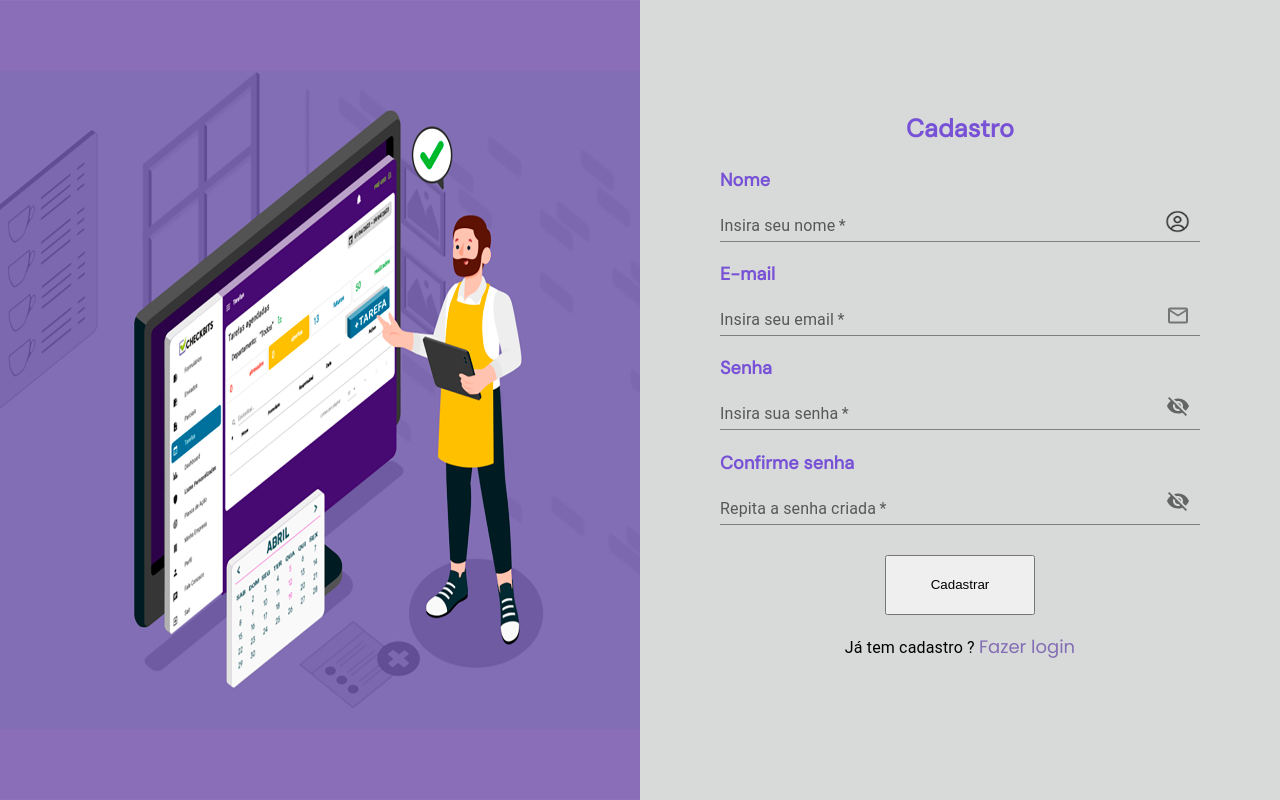
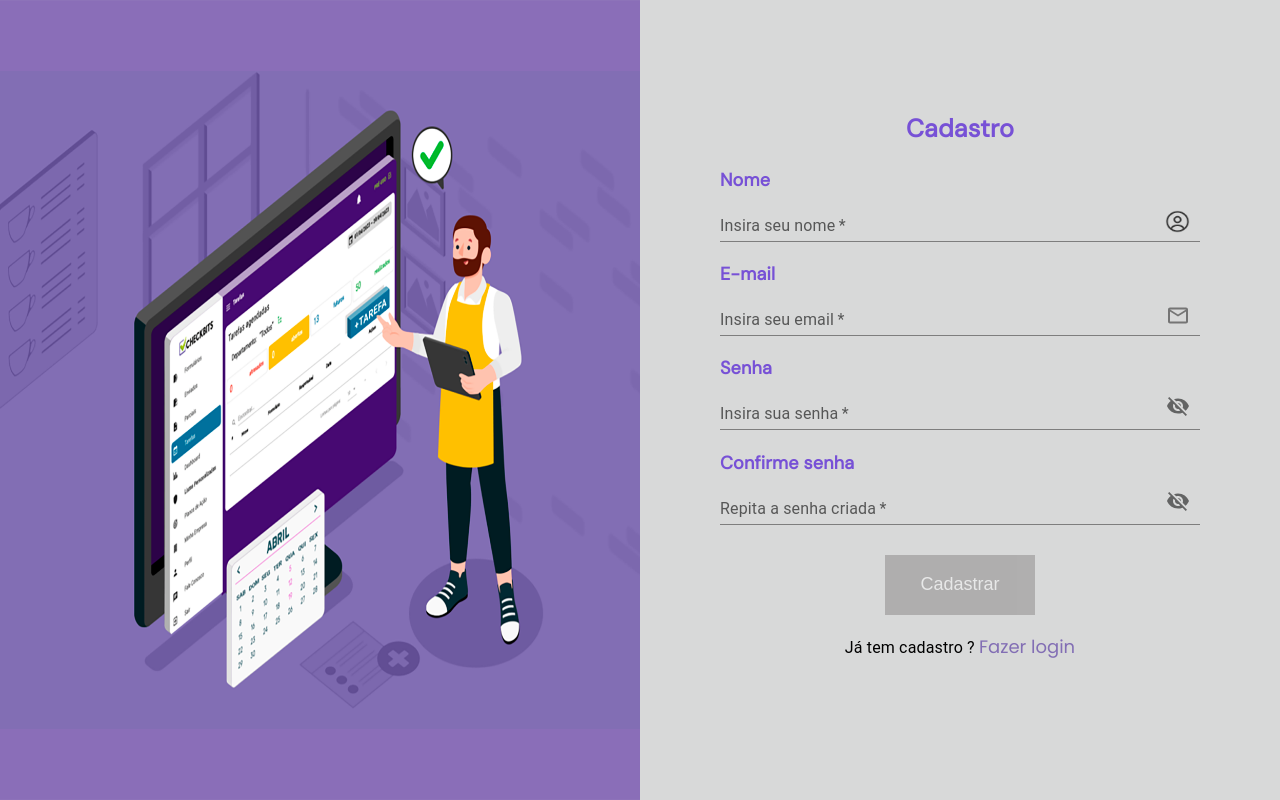
Before and after one commit to DiegoGLins/App_FacilitaSystem, a React (Vite) app: page /cadastro in a window 1280 px wide. Built offline with nearby package versions, Linux system fonts and the light colour scheme; no server answers.

Commit message:
melhoria no botao cadastro

```diff
--- a/src/App.css
+++ b/src/App.css
@@ -74,5 +74,6 @@ body {
   background-color: #746f6f;
   opacity: 0.4;
   border: none;
-  color: #fff
+  color: #fff;
+  font-size: large;
 }
--- a/src/pages/Cadastro.tsx
+++ b/src/pages/Cadastro.tsx
@@ -1,7 +1,7 @@
 /* eslint-disable @typescript-eslint/no-unused-vars */
-import { Alert, AlertColor, Grid, Snackbar, Typography } from "@mui/material"
+import { Alert, AlertColor, CircularProgress, Grid, Snackbar, Typography } from "@mui/material"
 import backgroundCadastro from '/background-cadastro.png'
-import { useState } from "react"
+import { useEffect, useState } from "react"
 import { useNavigate } from "react-router-dom"
 import '../App.css'
 import InputDefault from "../components/InputDefault"
@@ -22,6 +22,8 @@ const Cadastro: React.FC = () => {
 
     const [showPassword, setShowPassword] = useState(false);
     const [showRepeatPassword, setShowRepeatPassword] = useState(false);
+    const [validate, setValidate] = useState(true)
+    const [laoding, setLoading] = useState(false)
 
     const [alertMessage, setAlertMessage] = useState<string>()
     const [openAlert, setOpenAlert] = useState<boolean>(false)
@@ -50,6 +52,12 @@ const Cadastro: React.FC = () => {
         setRepeatPassword('')
     }
 
+    useEffect(() => {
+        if (name && email.length && password.length && repeatPassword) {
+            setValidate(false)
+        }
+    }, [email, name, password, repeatPassword])
+
     const handleCreateUser = () => {
         if (!name || !email || !password || !repeatPassword) {
             setAlertMessage("Preencha todos os campos")
@@ -77,8 +85,11 @@ const Cadastro: React.FC = () => {
             return false
         }
 
+        setLoading(true)
+        setValidate(true)
         dispatch(createUser(newUser)).then(response => {
             if (response.payload) {
+                setLoading(true)
                 persistor.flush().then(() => {
                     dispatch(users(response.payload.data))
                 })
@@ -120,7 +131,7 @@ const Cadastro: React.FC = () => {
                             <InputDefault id='password' require value={password} action={(e) => setPassword(e.target.value)} color="secondary" label="Insira sua senha" type={showPassword ? 'text' : 'password'} icon={<span onClick={passwordVisibility}>{showPassword ? <RemoveRedEyeIcon style={{ padding: '0px 10px 10px 0px' }} /> : <VisibilityOffIcon style={{ padding: '0px 10px 10px 0px' }} />}</span>} />
                             <LabelDefault label='Confirme senha' />
                             <InputDefault id='repeatPassword' require value={repeatPassword} action={(e) => setRepeatPassword(e.target.value)} color="secondary" label="Repita a senha criada" type={showRepeatPassword ? 'text' : 'password'} icon={<span onClick={passwordRepeatVisibility}>{showRepeatPassword ? <RemoveRedEyeIcon style={{ padding: '0px 10px 10px 0px' }} /> : <VisibilityOffIcon style={{ padding: '0px 10px 10px 0px' }} />}</span>} />
-                            <ButtonDefault type='button' label='Cadastrar' action={handleCreateUser} styleWidth={150} styleHeight={60} />
+                            <ButtonDefault type='button' action={handleCreateUser} styleWidth={150} styleHeight={60} customStyle={validate ? 'disabledButton' : 'styleButton'} disable={validate ? true : false} label={laoding ? <CircularProgress color="secondary" /> : "Cadastrar"} />
                             <Grid sx={{ display: 'flex', justifyContent: 'center' }}>
                                 <Typography variant="body1">Já tem cadastro ? <button onClick={() => navUrl('/')} className="link">Fazer login</button></Typography>
                             </Grid>
```
Also changed, not shown: package.json (+7 -1 lines), 1 other file (tests, documents, lock files or other folders).
